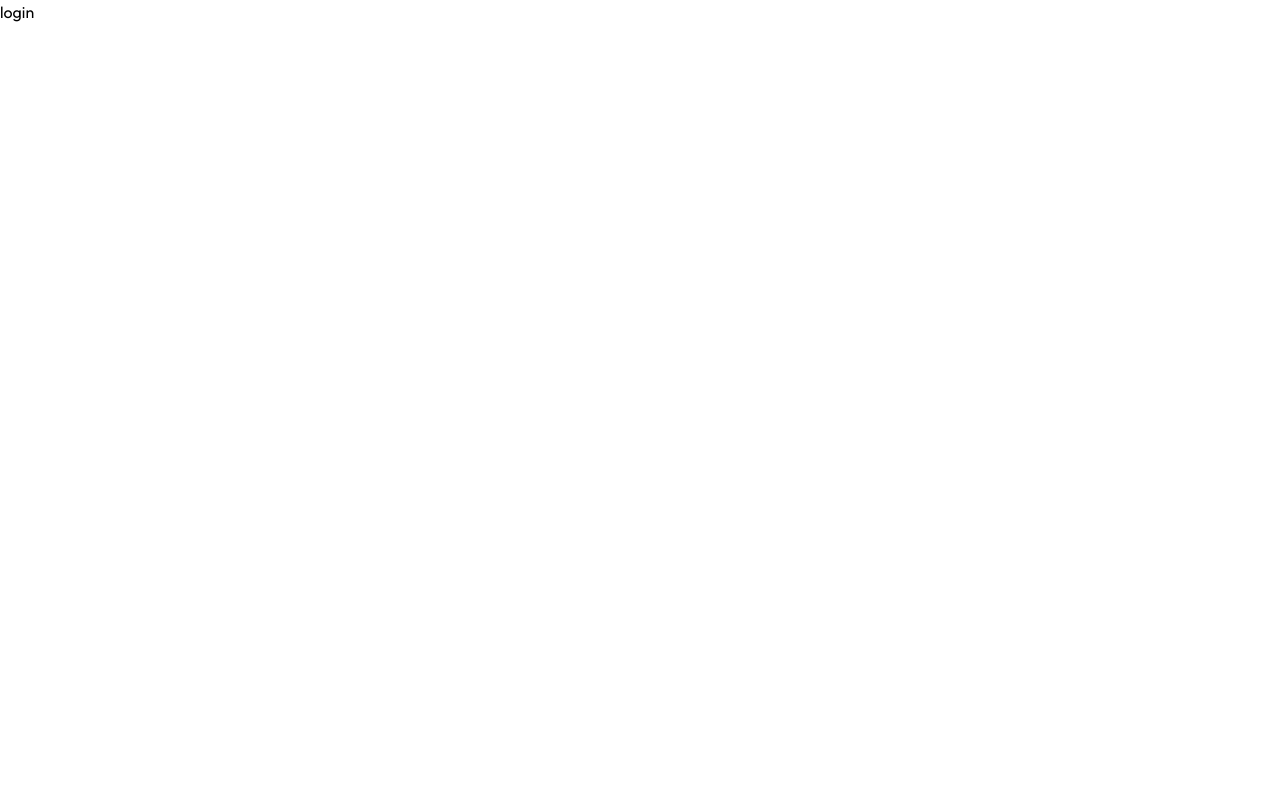
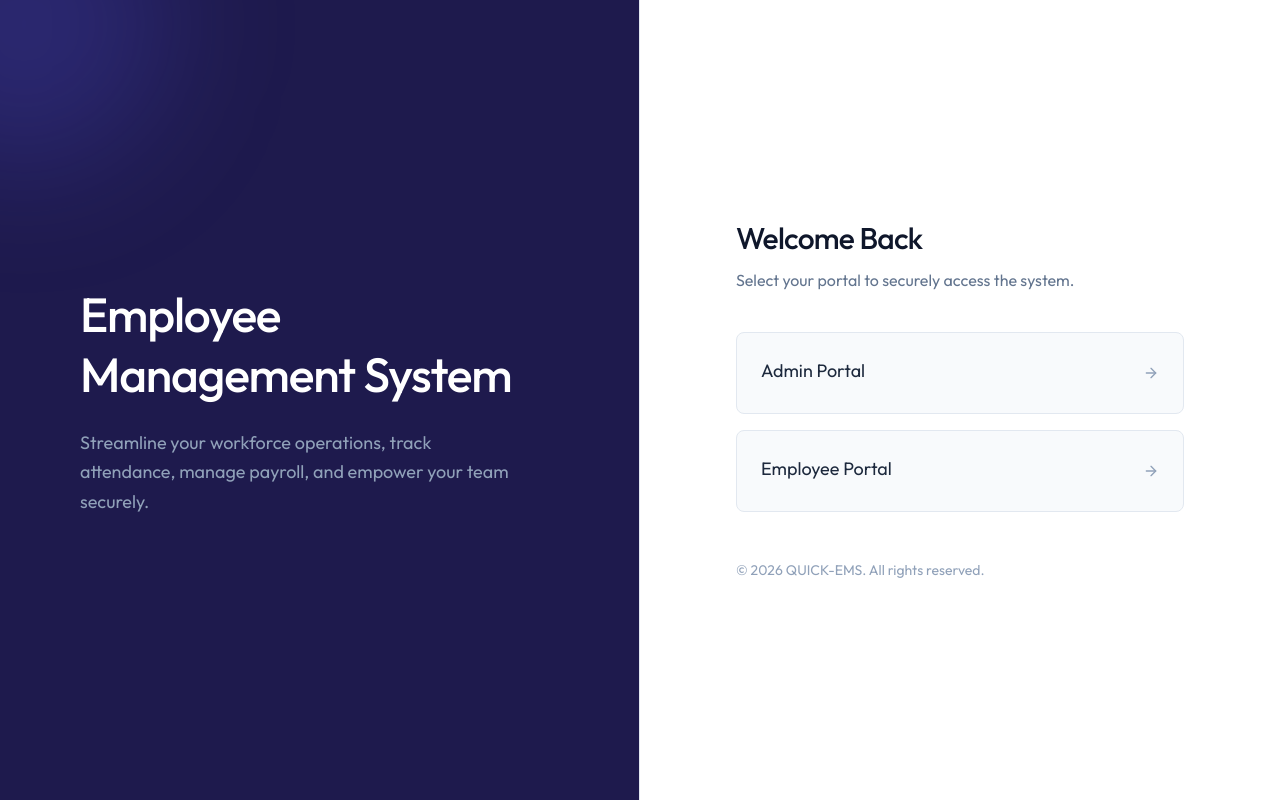
Before and after one commit to Shakithyanshaw/FULLSTACK-Employee-Management-System, a React (Vite) app in the folder client/: page /login in a window 1280 px wide. Built offline with nearby package versions, Linux system fonts and the light colour scheme.

Commit message:
feat: enhance LoginLanding component with portal options and layout

```diff
--- a/client/src/pages/LoginLanding.jsx
+++ b/client/src/pages/LoginLanding.jsx
@@ -1,7 +1,63 @@
-import React from 'react';
+import { Link } from 'react-router-dom';
+import LoginLeftSide from '../components/LoginLeftSide';
+import { ArrowRightIcon, ShieldIcon, UserIcon } from 'lucide-react';
 
 const LoginLanding = () => {
-  return <div>login</div>;
+  const portalOptions = [
+    {
+      to: '/login/admin',
+      title: 'Admin Portal',
+      description:
+        'Manage employees, departments, payroll, and system configurations.',
+      icon: ShieldIcon,
+    },
+    {
+      to: '/login/employee',
+      title: 'Employee Portal',
+      description:
+        'View your profile, track attendance, request time off, and access payslips.',
+      icon: UserIcon,
+    },
+  ];
+  return (
+    <div className="min-h-screen flex flex-col md:flex-row">
+      <LoginLeftSide />
+      <div className="w-full md:w-1/2 flex flex-col items-center justify-center p-6 sm:p-12 lg:p-16 relative overflow-y-auto min-h-screen">
+        <div className="w-full max-w-md animate-fade-in relative z-10">
+          {/* Header */}
+          <div className="mb-10 text-center md:text-left">
+            <h2 className="text-3xl font-medium text-slate-900 tracking-tight mb-3">
+              Welcome Back
+            </h2>
+            <p className="text-slate-500">
+              Select your portal to securely access the system.
+            </p>
+          </div>
+          {/* Portals List */}
+          <div className="space-y-4">
+            {portalOptions.map((portal) => (
+              <Link
+                key={portal.to}
+                to={portal.to}
+                className="group block bg-slate-50 border border-slate-200 rounded-lg p-5 sm:p-6 transition-all duration-300 hover:border-indigo-400 hover:bg-indigo-50"
+              >
+                <div className="relative z-10 flex items-center justify-between gap-4 sm:gap-5">
+                  <h3 className="text-lg text-slate-800 group-hover:text-indigo-600 mb-1 transition-colors">
+                    {portal.title}
+                  </h3>
+                  <ArrowRightIcon className="w-4 h-4 text-slate-400 group-hover:text-indigo-600 group-hover:translate-x-1 transition-all duration-300" />
+                </div>
+              </Link>
+            ))}
+          </div>
+          {/* Footer */}
+          <div className="mt-12 text-center md:text-left text-sm text-slate-400">
+            <p>© {new Date().getFullYear()} QUICK-EMS. All rights reserved.</p>
+          </div>
+        </div>
+      </div>
+    </div>
+  );
 };
 
 export default LoginLanding;
```
